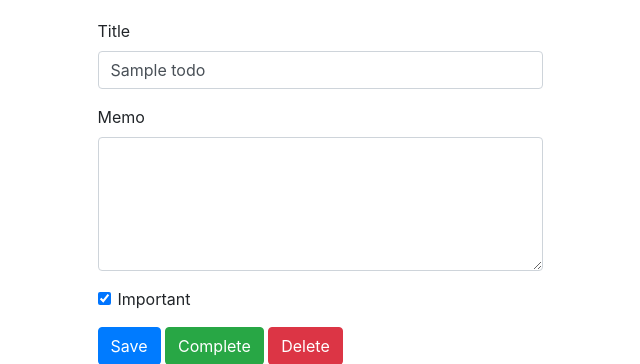
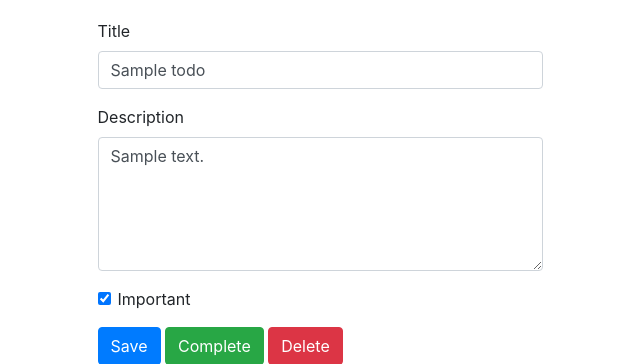
Before and after one commit to fkhjoy/django-to-do, a Django app: page /todo/1 in a window 1280 px wide. Shown: the part 179-543 px from the top of the page, without its empty margins (320-960 px from the left). Run offline with Django 3.2, Linux system fonts and the light colour scheme; a user stored in the database is signed in; tables that the repository leaves empty hold one stand-in row (values such as "Sample post"); some libraries are stand-ins or nearby versions.

Commit message:
modified viewtodo

```diff
--- a/todo/templates/todo/viewtodo.html
+++ b/todo/templates/todo/viewtodo.html
@@ -20,8 +20,8 @@
                     <input type="text" name="title" class="form-control" id="title" value="{{ todo.title }}" required>
                 </div>
                 <div class="form-group">
-                    <label for="memo">Memo</label>
-                    <textarea name="memo" rows="5" class="form-control" id="memo" >{{ todo.memo }}</textarea>
+                    <label for="memo">Description</label>
+                    <textarea name="memo" rows="5" class="form-control" id="memo" >{{ todo.description }}</textarea>
                 </div>
                 <div class="form-group form-check">
                     <input type="checkbox" name="important" class="form-check-input" id="important" {% if todo.important %}checked{% endif %}>
```
